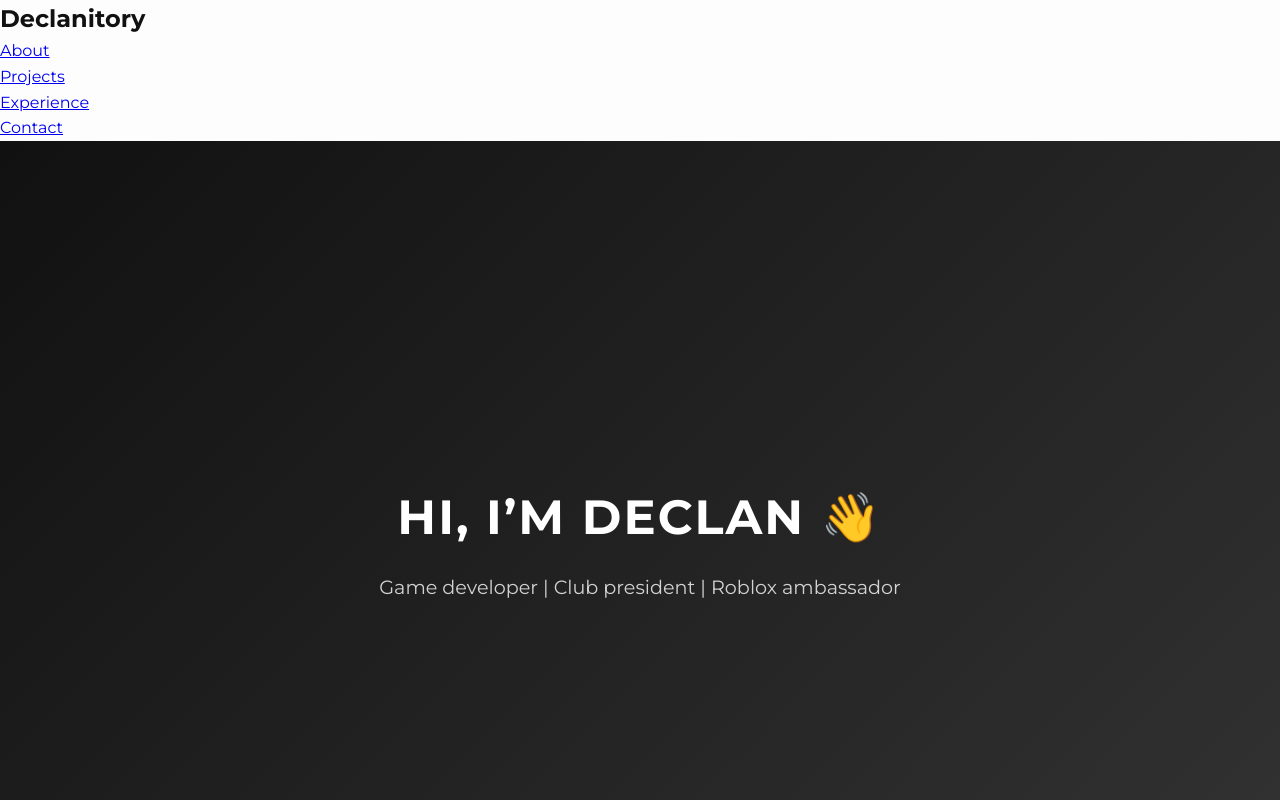
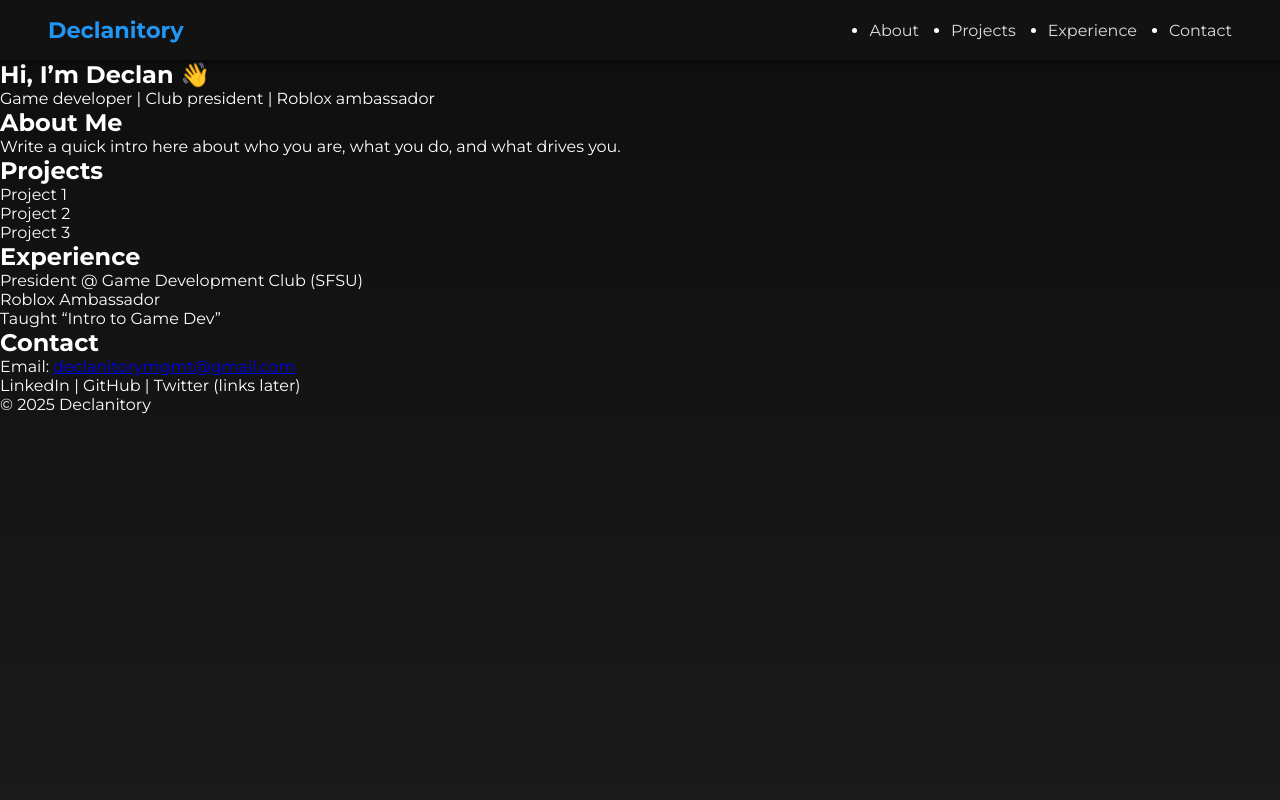
Before and after one commit to declanitory/declanitory-website, a plain HTML site: page index.html in a window 1280 px wide. Shown: the top 800 px of the page. Drawn offline with Linux system fonts and the light colour scheme.

Commit message:
update: css

```diff
--- a/style.css
+++ b/style.css
@@ -6,52 +6,76 @@
 
 body {
   font-family: 'Montserrat', sans-serif;
-  background: #fdfdfd;
-  color: #111;
-  line-height: 1.6;
+  background: linear-gradient(180deg, #0e0e0e 0%, #1a1a1a 100%);
+  color: #fff;
+  min-height: 100vh;
 }
 
-#hero {
-  min-height: 100vh;
+/* Navbar */
+nav {
+  width: 100%;
+  background: rgba(20, 20, 20, 0.95);
+  backdrop-filter: blur(8px);
   display: flex;
-  flex-direction: column;
-  justify-content: center;
+  justify-content: space-between;
   align-items: center;
-  text-align: center;
-  background: linear-gradient(135deg, #111, #333);
-  color: white;
+  padding: 1rem 3rem;
+  position: sticky;
+  top: 0;
+  z-index: 1000;
+  box-shadow: 0 2px 6px rgba(0,0,0,0.6);
 }
 
-#hero h2 {
-  font-size: 3rem;
+.logo {
+  font-size: 1.4rem;
   font-weight: 700;
-  margin-bottom: 1rem;
+  color: #2196f3; /* accent blue */
 }
 
-#hero p {
-  font-size: 1.2rem;
-  opacity: 0.8;
+.nav-links {
+  display: flex;
+  gap: 2rem;
 }
 
-section h2 {
-  font-size: 2rem;
-  margin-bottom: 1.5rem;
-  font-weight: 700;
-  text-transform: uppercase;
-  letter-spacing: 2px;
+.nav-links a {
+  text-decoration: none;
+  color: #ddd;
+  font-weight: 500;
+  transition: color 0.2s ease;
 }
 
-.project-card {
-  flex: 1;
-  background: white;
-  border: 1px solid #eee;
-  border-radius: 12px;
-  padding: 2rem;
-  box-shadow: 0 4px 10px rgba(0,0,0,0.05);
-  transition: transform 0.2s ease, box-shadow 0.2s ease;
+.nav-links a:hover {
+  color: #2196f3;
 }
 
-.project-card:hover {
-  transform: translateY(-5px);
-  box-shadow: 0 6px 16px rgba(0,0,0,0.1);
+/* CTA Button */
+.cta-btn {
+  background: #2196f3;
+  color: #fff;
+  padding: 0.6rem 1rem;
+  border-radius: 6px;
+  text-decoration: none;
+  font-weight: 600;
+  transition: background 0.2s ease;
 }
+
+.cta-btn:hover {
+  background: #1976d2;
+}
+
+/* Hero Section */
+.hero {
+  padding: 5rem 3rem;
+  text-align: center;
+}
+
+.hero h1 {
+  font-size: 2.5rem;
+  font-weight: 700;
+}
+
+.hero p {
+  margin-top: 1rem;
+  color: #bbb;
+  font-size: 1.1rem;
+}
```
